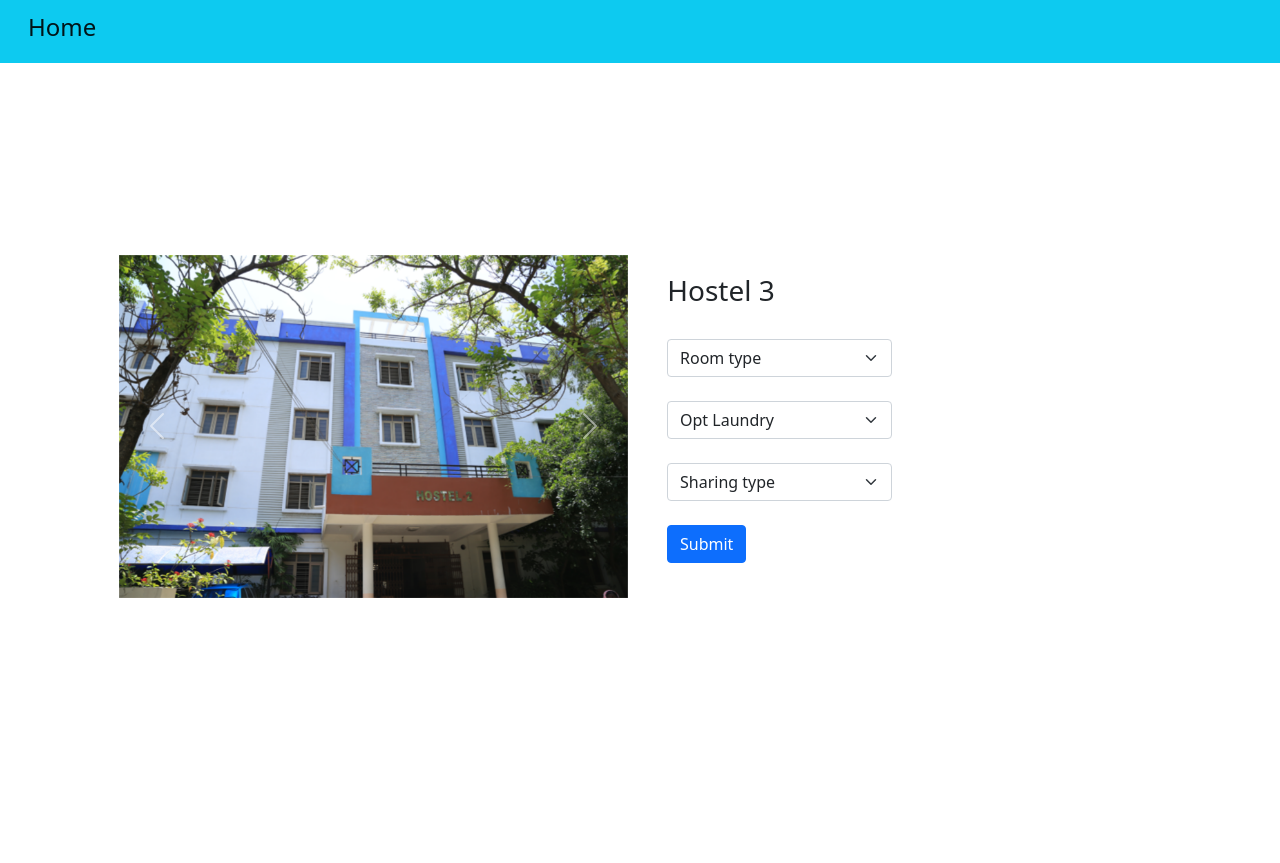
After one commit to laasyaetikala/HackforET_InfiniteLoop, a Flask app: page /hostel3 in a window 1280 px wide. The commit adds this page. Run offline with Flask 2, Linux system fonts and the light colour scheme; some libraries are stand-ins or nearby versions.

Commit message:
made changes

```diff
--- a/app.py
+++ b/app.py
@@ -96,10 +96,17 @@ def teambooking():
         return redirect('/teambooking')
     return render_template('teambooking.html',form=form)
 
-@app.route('/dashboard')
-def dashboard():
-    return render_template('dashboard.html')
+@app.route('/hostel1')
+def hostel1():
+    return render_template('hostel1.html')
 
+@app.route('/hostel2')
+def hostel2():
+    return render_template('hostel2.html')
+
+@app.route('/hostel3')
+def hostel3():
+    return render_template('hostel3.html')
 
 @app.route('/studentlogin')
 def studentlogin():
--- a/templates/dashboard.html
+++ b/templates/hostel2.html
@@ -11,7 +11,7 @@
     <script src="https://cdn.jsdelivr.net/npm/bootstrap@4.0.0/dist/js/bootstrap.min.js" integrity="sha384-JZR6Spejh4U02d8jOt6vLEHfe/JQGiRRSQQxSfFWpi1MquVdAyjUar5+76PVCmYl" crossorigin="anonymous"></script>
     <link href="https://cdn.jsdelivr.net/npm/bootstrap@5.0.2/dist/css/bootstrap.min.css" rel="stylesheet" integrity="sha384-EVSTQN3/azprG1Anm3QDgpJLIm9Nao0Yz1ztcQTwFspd3yD65VohhpuuCOmLASjC" crossorigin="anonymous">
     <link rel="stylesheet" href="../static/css/register.css">
-    <title>Dashboard</title>
+    <title>Hostel 2</title>
 </head>
 <body>
   <section class="vh-100">
@@ -42,7 +42,7 @@
         </div>
         <div class="col-md-9 col-lg-6 col-xl-5">
           <form method="post">
-            <div style="padding-left: 3%;"><h3>Hostel 1</h3></div><br>
+            <div style="padding-left: 3%;"><h3>Hostel 2</h3></div><br>
             <div class="col-md-6">
                 <select id="inputType" name="type" class="form-select">
                 <option selected>Room type</option>
--- /dev/null
+++ b/templates/hostel3.html
@@ -0,0 +1,78 @@
+{% include 'includes/_navbar.html' %}
+<!DOCTYPE html>
+<html lang="en">
+<head>
+    <meta charset="UTF-8">
+    <meta http-equiv="X-UA-Compatible" content="IE=edge">
+    <meta name="viewport" content="width=device-width, initial-scale=1.0">
+    <link rel="stylesheet" href="https://cdn.jsdelivr.net/npm/bootstrap@4.0.0/dist/css/bootstrap.min.css" integrity="sha384-Gn5384xqQ1aoWXA+058RXPxPg6fy4IWvTNh0E263XmFcJlSAwiGgFAW/dAiS6JXm" crossorigin="anonymous">
+    <script src="https://code.jquery.com/jquery-3.2.1.slim.min.js" integrity="sha384-KJ3o2DKtIkvYIK3UENzmM7KCkRr/rE9/Qpg6aAZGJwFDMVNA/GpGFF93hXpG5KkN" crossorigin="anonymous"></script>
+    <script src="https://cdn.jsdelivr.net/npm/popper.js@1.12.9/dist/umd/popper.min.js" integrity="sha384-ApNbgh9B+Y1QKtv3Rn7W3mgPxhU9K/ScQsAP7hUibX39j7fakFPskvXusvfa0b4Q" crossorigin="anonymous"></script>
+    <script src="https://cdn.jsdelivr.net/npm/bootstrap@4.0.0/dist/js/bootstrap.min.js" integrity="sha384-JZR6Spejh4U02d8jOt6vLEHfe/JQGiRRSQQxSfFWpi1MquVdAyjUar5+76PVCmYl" crossorigin="anonymous"></script>
+    <link href="https://cdn.jsdelivr.net/npm/bootstrap@5.0.2/dist/css/bootstrap.min.css" rel="stylesheet" integrity="sha384-EVSTQN3/azprG1Anm3QDgpJLIm9Nao0Yz1ztcQTwFspd3yD65VohhpuuCOmLASjC" crossorigin="anonymous">
+    <link rel="stylesheet" href="../static/css/register.css">
+    <title>Hostel 3</title>
+</head>
+<body>
+  <section class="vh-100">
+    <div class="container-fluid h-custom">
+      <div class="row d-flex justify-content-center align-items-center h-100">
+        <div class="col-md-9 col-lg-6 col-xl-5">
+            <div id="carouselExampleInterval" class="carousel slide" data-ride="carousel">
+                <div class="carousel-inner">
+                  <div class="carousel-item active" data-interval="10000">
+                    <img src="../static/hostel1.png" class="d-block w-100" alt="...">
+                  </div>
+                  <div class="carousel-item" data-interval="2000">
+                    <img src="../static/hostel1.png" class="d-block w-100" alt="...">
+                  </div>
+                  <div class="carousel-item">
+                    <img src="../static/hostel1.png" class="d-block w-100" alt="...">
+                  </div>
+                </div>
+                <a class="carousel-control-prev" href="#carouselExampleInterval" role="button" data-slide="prev">
+                  <span class="carousel-control-prev-icon" aria-hidden="true"></span>
+                  <span class="sr-only">Previous</span>
+                </a>
+                <a class="carousel-control-next" href="#carouselExampleInterval" role="button" data-slide="next">
+                  <span class="carousel-control-next-icon" aria-hidden="true"></span>
+                  <span class="sr-only">Next</span>
+                </a>
+              </div>
+        </div>
+        <div class="col-md-9 col-lg-6 col-xl-5">
+          <form method="post">
+            <div style="padding-left: 3%;"><h3>Hostel 3</h3></div><br>
+            <div class="col-md-6">
+                <select id="inputType" name="type" class="form-select">
+                <option selected>Room type</option>
+                    <option value="H1">AC</option>
+                    <option value="H2">Non-AC</option>
+                </select>
+            </div><br>
+            <div class="col-md-6">
+                <select id="inputLaundry" name="laundry" class="form-select">
+                <option selected>Opt Laundry</option>
+                    <option value="H1">Yes</option>
+                    <option value="H2">No</option>
+                </select>
+            </div><br>
+            <div class="col-md-6">
+                <select id="inputShare" name="share" class="form-select">
+                <option selected>Sharing type</option>
+                    <option value="H1">Single</option>
+                    <option value="H2">4 - sharing</option>
+                </select>
+            </div>
+            <br>
+            <div class="col-12">
+                <button type="submit" class="btn btn-primary">Submit</button>
+                </div>
+          </form>
+        </div>
+      </div>
+    </div>
+  </section>
+
+</body>
+</html>
--- a/templates/studentlogin.html
+++ b/templates/studentlogin.html
@@ -22,20 +22,20 @@
         <div><h2><center>Hostel Blocks</center> </h2></div> <br>
         <div class="card-group">
             <div class="card">
-              <img src="../static/hostel2.png" class="card-img-top" alt="...">
+              <a href="hostel1"><img src="../static/hostel2.png" class="card-img-top" alt="..."></a>
               <div class="card-body">
                 <h5 class="card-title">Hostel 1</h5>
               </div>
             </div>
             <div class="card">
-              <img src="../static/hostel1.png" class="card-img-top" alt="...">
+              <a href="hostel2"><img src="../static/hostel1.png" class="card-img-top" alt="..."></a>
               <div class="card-body">
                 <h5 class="card-title">Hostel 2</h5>
 
               </div>
             </div>
             <div class="card">
-              <img src="../static/hostel3.jpeg" class="card-img-top" alt="...">
+              <a href="hostel3"><img src="../static/hostel3.jpeg" class="card-img-top" alt="..."></a>
               <div class="card-body">
                 <h5 class="card-title">Hostel 3</h5>
               </div>
```
Also changed, not shown: templates/hostel1.html (added, +78 -0 lines).
